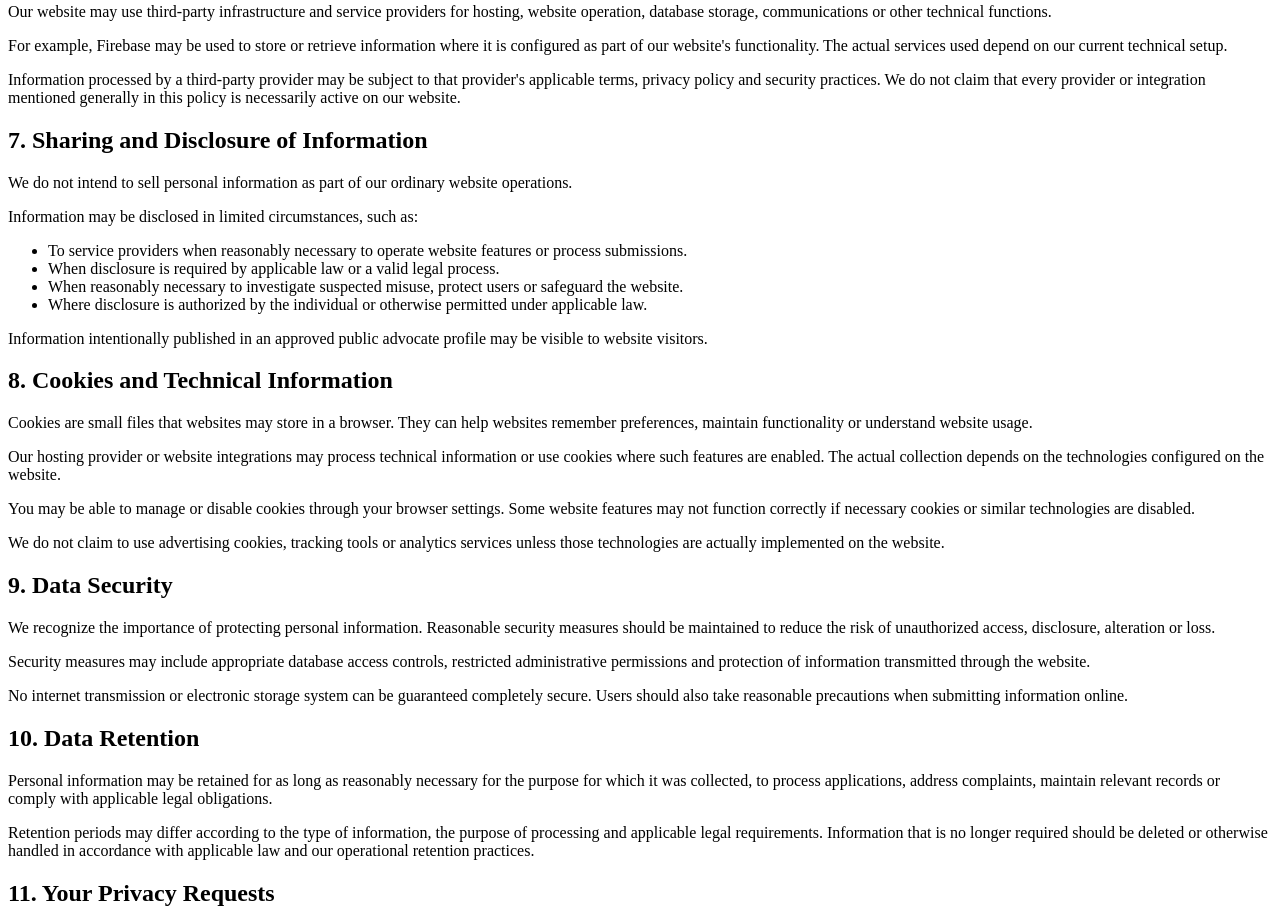
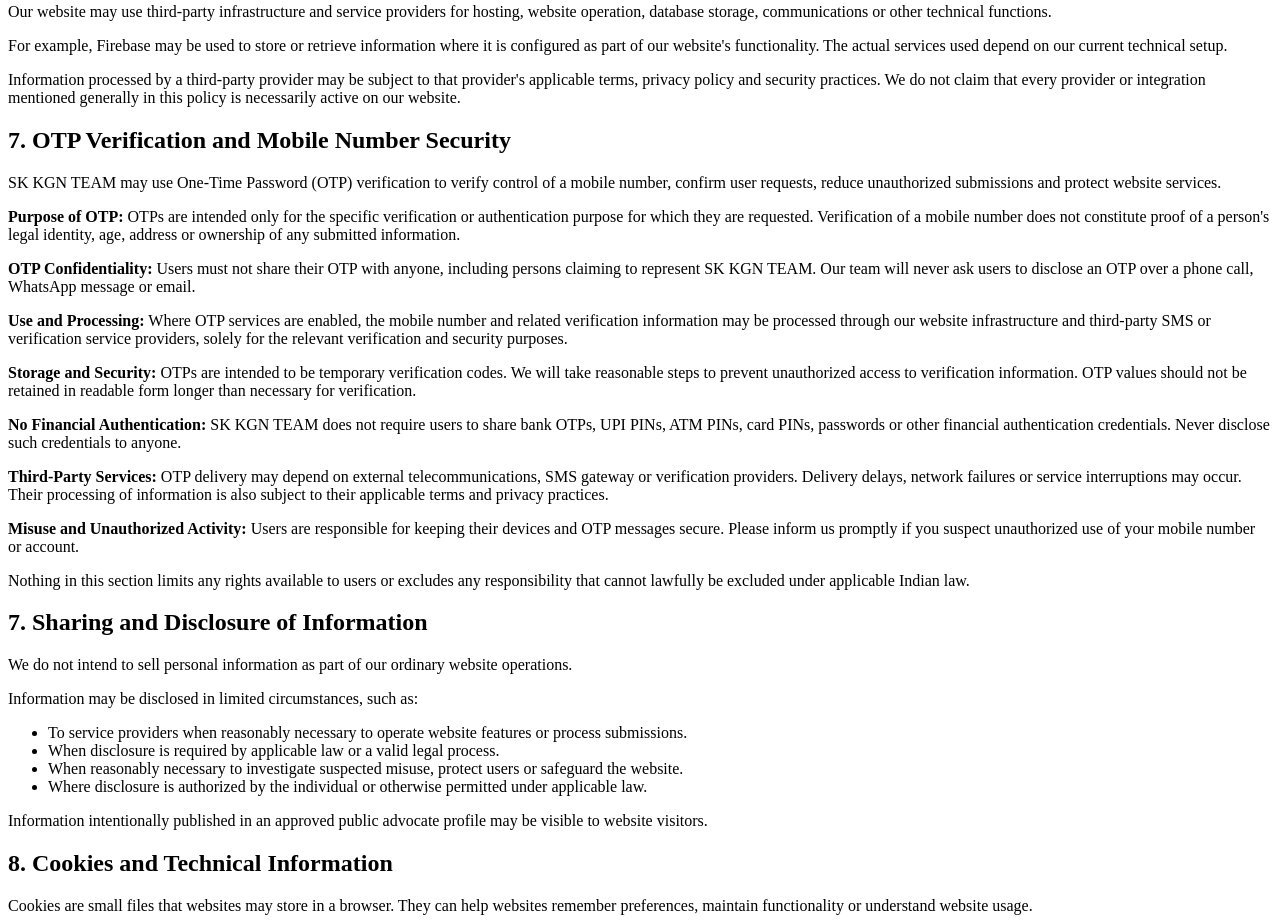
Before and after one commit to Shaukatdhoni/SK-KGN-TEAM-WEBSITE, a plain HTML site: page privacy-policy.html in a window 1280 px wide. Shown: the part 1336-2260 px from the top of the page. Drawn offline with Linux system fonts and the light colour scheme.

Commit message:
Update privacy-policy.html

```diff
--- a/privacy-policy.html
+++ b/privacy-policy.html
@@ -207,6 +207,73 @@ to that provider's applicable terms, privacy policy and security
 practices. We do not claim that every provider or integration
 mentioned generally in this policy is necessarily active on
 our website.
+</p>
+
+<h2>7. OTP Verification and Mobile Number Security</h2>
+
+<p>
+SK KGN TEAM may use One-Time Password (OTP) verification
+to verify control of a mobile number, confirm user requests,
+reduce unauthorized submissions and protect website services.
+</p>
+
+<p>
+<strong>Purpose of OTP:</strong> OTPs are intended only for
+the specific verification or authentication purpose for which
+they are requested. Verification of a mobile number does not
+constitute proof of a person's legal identity, age, address
+or ownership of any submitted information.
+</p>
+
+<p>
+<strong>OTP Confidentiality:</strong> Users must not share
+their OTP with anyone, including persons claiming to represent
+SK KGN TEAM. Our team will never ask users to disclose an OTP
+over a phone call, WhatsApp message or email.
+</p>
+
+<p>
+<strong>Use and Processing:</strong> Where OTP services are
+enabled, the mobile number and related verification information
+may be processed through our website infrastructure and
+third-party SMS or verification service providers, solely for
+the relevant verification and security purposes.
+</p>
+
+<p>
+<strong>Storage and Security:</strong> OTPs are intended to be
+temporary verification codes. We will take reasonable steps
+to prevent unauthorized access to verification information.
+OTP values should not be retained in readable form longer than
+necessary for verification.
+</p>
+
+<p>
+<strong>No Financial Authentication:</strong> SK KGN TEAM
+does not require users to share bank OTPs, UPI PINs, ATM PINs,
+card PINs, passwords or other financial authentication
+credentials. Never disclose such credentials to anyone.
+</p>
+
+<p>
+<strong>Third-Party Services:</strong> OTP delivery may depend
+on external telecommunications, SMS gateway or verification
+providers. Delivery delays, network failures or service
+interruptions may occur. Their processing of information is
+also subject to their applicable terms and privacy practices.
+</p>
+
+<p>
+<strong>Misuse and Unauthorized Activity:</strong> Users are
+responsible for keeping their devices and OTP messages secure.
+Please inform us promptly if you suspect unauthorized use of
+your mobile number or account.
+</p>
+
+<p>
+Nothing in this section limits any rights available to users
+or excludes any responsibility that cannot lawfully be
+excluded under applicable Indian law.
 </p>
 
 <h2>7. Sharing and Disclosure of Information</h2>
```
